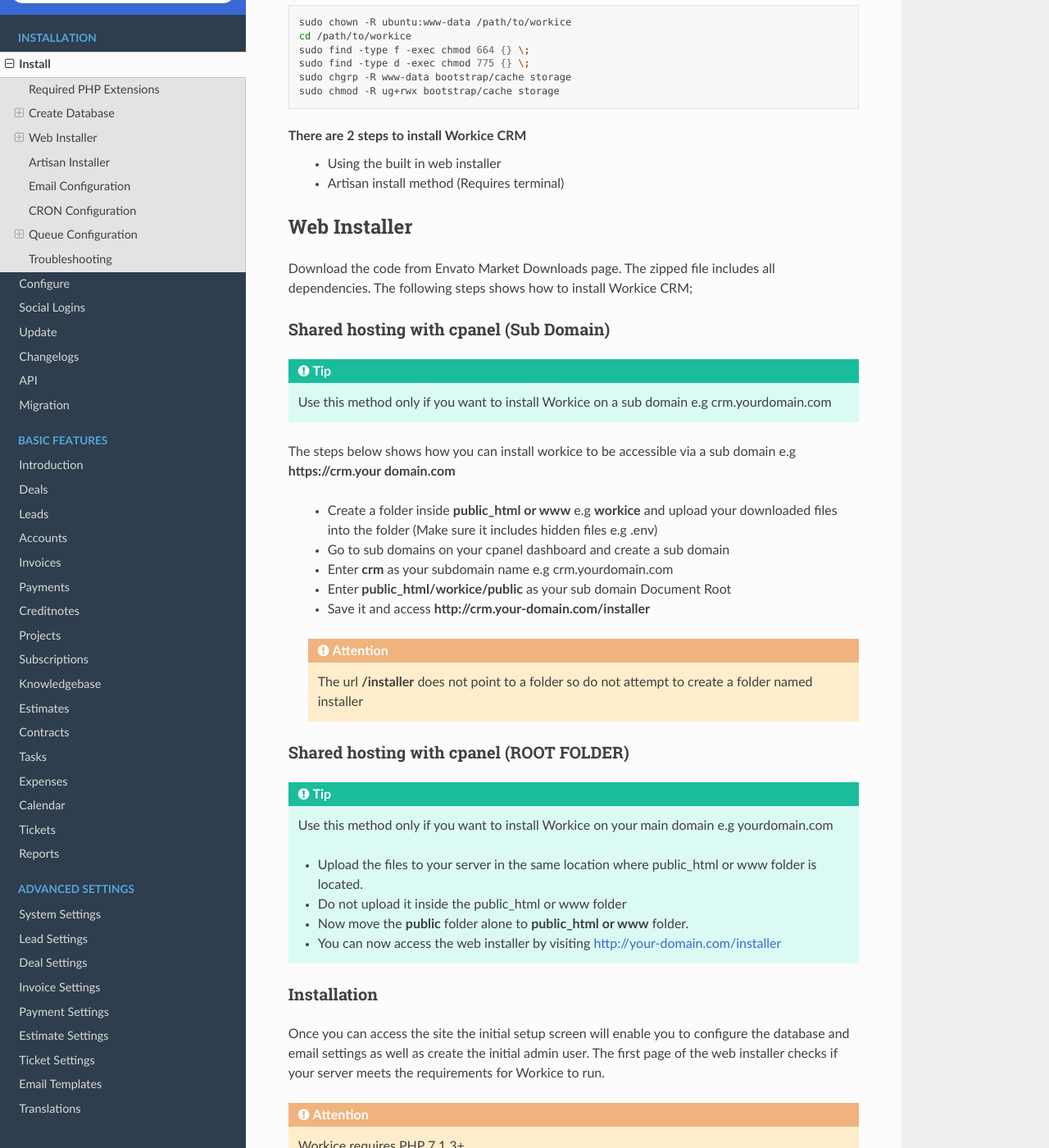
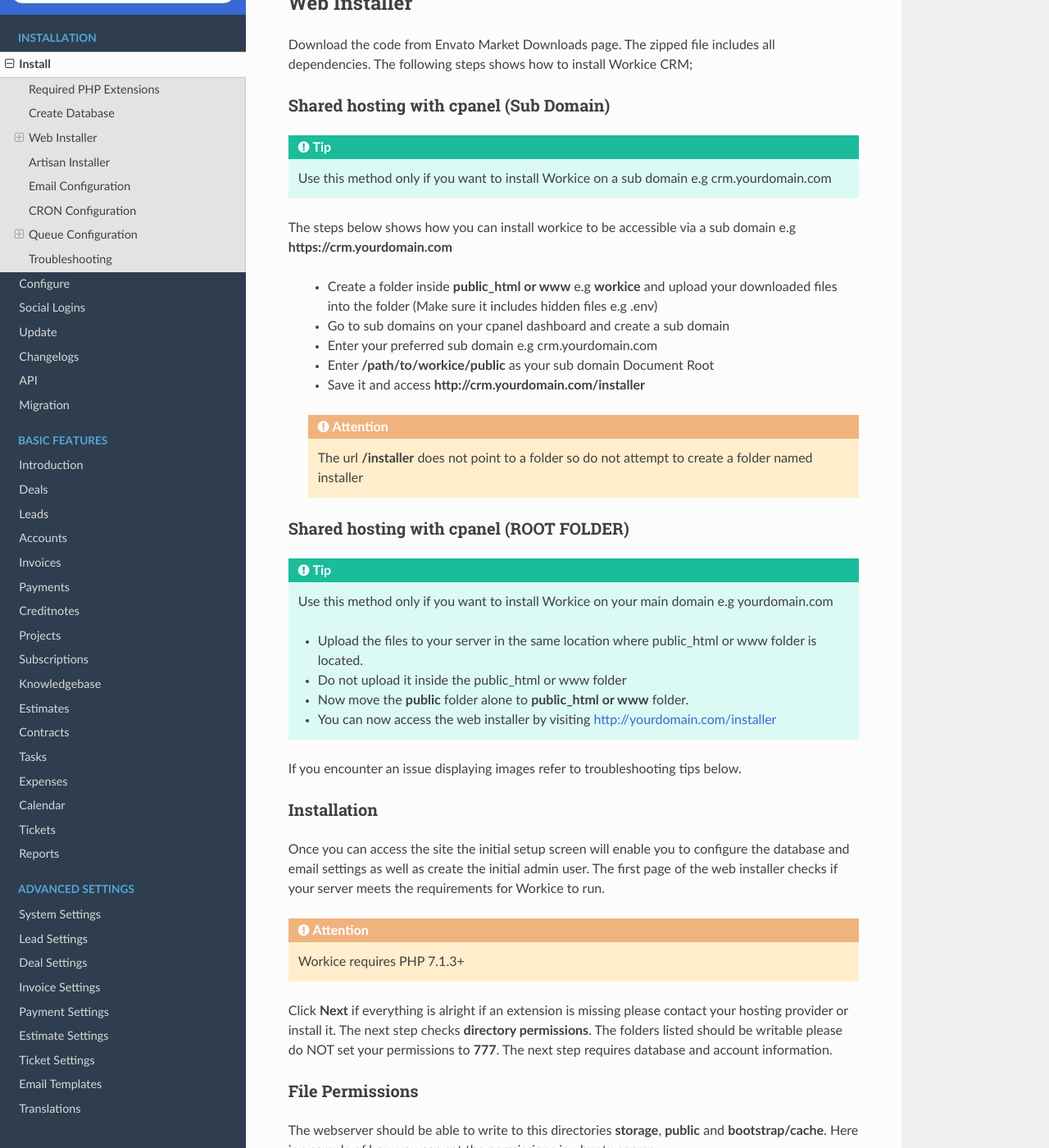
Before and after one commit to wmandai/workice-docs, a Sphinx documentation site: the page built from docs/source/install.rst, in a window 1280 px wide and 1400 px high, scrolled down 1331 px. Shown: the whole window at 82% size. Built offline with Sphinx 7.4.7 and the Read the Docs theme 2.0.0, drawn with Linux system fonts in a browser that asks for light colours; some of the changed lines change nothing that is shown; some of the changed text lies outside the part shown.

Commit message:
Modified installation guide

```diff
--- a/docs/source/install.rst
+++ b/docs/source/install.rst
@@ -41,6 +41,53 @@
 
 - You will need to enter this credentials in the steps below.
 
+There are 2 steps to install Workice CRM
+ - Using the built in web installer
+ - Artisan install method (Requires terminal)
+
+Web Installer
+^^^^^^^^^^^^^^^
+Download the code from Envato Market Downloads page.
+The zipped file includes all dependencies.
+The following steps shows how to install Workice CRM;
+
+Shared hosting with cpanel (Sub Domain)
+""""""""""""""""""""""""""""""""""""""""""""""""""""""
+.. TIP:: Use this method only if you want to install Workice on a sub domain e.g crm.yourdomain.com
+
+The steps below shows how you can install workice to be accessible via a sub domain e.g **https://crm.yourdomain.com**
+
+ - Create a folder inside **public_html or www** e.g **workice** and upload your downloaded files into the folder (Make sure it includes hidden files e.g .env)
+ - Go to sub domains on your cpanel dashboard and create a sub domain
+ - Enter your preferred sub domain e.g crm.yourdomain.com
+ - Enter **/path/to/workice/public** as your sub domain Document Root
+ - Save it and access **http://crm.yourdomain.com/installer**
+
+ .. ATTENTION:: The url **/installer** does not point to a folder so do not attempt to create a folder named installer
+
+Shared hosting with cpanel (ROOT FOLDER)
+""""""""""""""""""""""""""""""""""""""""""""""""""""""
+
+.. TIP:: Use this method only if you want to install Workice on your main domain e.g yourdomain.com
+
+ - Upload the files to your server in the same location where public_html or www folder is located.
+ - Do not upload it inside the public_html or www folder
+ - Now move the **public** folder alone to **public_html or www** folder.
+ - You can now access the web installer by visiting http://yourdomain.com/installer
+
+If you encounter an issue displaying images refer to troubleshooting tips below.
+
+Installation
+""""""""""""""
+Once you can access the site the initial setup screen will enable you to configure the database and email settings as well as create the initial admin user.
+The first page of the web installer checks if your server meets the requirements for Workice to run.
+
+.. ATTENTION:: Workice requires PHP 7.1.3+
+
+Click **Next** if everything is alright if an extension is missing please contact your hosting provider or install it.
+The next step checks **directory permissions**. The folders listed should be writable please do NOT set your permissions to **777**.
+The next step requires database and account information.
+
 File Permissions
 """"""""""""""""""
 The webserver should be able to write to this directories **storage**, **public** and **bootstrap/cache**.
@@ -55,61 +102,14 @@
    sudo chgrp -R www-data bootstrap/cache storage
    sudo chmod -R ug+rwx bootstrap/cache storage
 
-There are 2 steps to install Workice CRM
- - Using the built in web installer
- - Artisan install method (Requires terminal)
-
-Web Installer
-^^^^^^^^^^^^^^^
-Download the code from Envato Market Downloads page.
-The zipped file includes all dependencies.
-The following steps shows how to install Workice CRM;
-
-Shared hosting with cpanel (Sub Domain)
-""""""""""""""""""""""""""""""""""""""""""""""""""""""
-.. TIP:: Use this method only if you want to install Workice on a sub domain e.g crm.yourdomain.com
-
-The steps below shows how you can install workice to be accessible via a sub domain e.g **https://crm.your domain.com**
-
- - Create a folder inside **public_html or www** e.g **workice** and upload your downloaded files into the folder (Make sure it includes hidden files e.g .env)
- - Go to sub domains on your cpanel dashboard and create a sub domain
- - Enter **crm** as your subdomain name e.g crm.yourdomain.com
- - Enter **public_html/workice/public** as your sub domain Document Root
- - Save it and access **http://crm.your-domain.com/installer**
-
- .. ATTENTION:: The url **/installer** does not point to a folder so do not attempt to create a folder named installer
-
-Shared hosting with cpanel (ROOT FOLDER)
-""""""""""""""""""""""""""""""""""""""""""""""""""""""
-
-.. TIP:: Use this method only if you want to install Workice on your main domain e.g yourdomain.com
-
- - Upload the files to your server in the same location where public_html or www folder is located.
- - Do not upload it inside the public_html or www folder
- - Now move the **public** folder alone to **public_html or www** folder.
- - You can now access the web installer by visiting http://your-domain.com/installer
-
-
-
-Installation
-""""""""""""""
-Once you can access the site the initial setup screen will enable you to configure the database and email settings as well as create the initial admin user.
-The first page of the web installer checks if your server meets the requirements for Workice to run.
-
-.. ATTENTION:: Workice requires PHP 7.1.3+
-
-Click **Next** if everything is alright if an extension is missing please contact your hosting provider or install it.
-The next step checks **directory permissions**. The folders listed should be writable please do NOT set your permissions to **777**.
-The next step requires database and account information.
-
-- Enter your application name and application URL (e.g https://crm.your-domain.com)
+- Enter your application name and application URL (e.g https://crm.yourdomain.com)
 - Enter your database access information that you used when creating database.
 - Enter your admin account information. (This is the admin account you are going to login with)
 - Click on install and Workice will perform the migrations and seeding.
 - If everything went well, you should get a success screen. Click on **Exit** and login using admin account you created above.
 
 
-.. ATTENTION:: You will need to setup email sending inorder to verify admin account. More on that in next article.
+.. ATTENTION:: You will need to setup email sending inorder to verify users accounts. More on that in next article.
 
 
 Artisan Installer
@@ -118,7 +118,7 @@
  - Open **.env** file and update your database credentials i.e **DB host,DB User etc** (You can change other configurations later).
  - Run command ``php artisan workice:install`` to start the installation.
  - You will be asked to enter admin email and password.
- - After successfull install you can now access your dashboard using http://crm.your-domain.com
+ - After successfull install you can now access your dashboard using http://crm.yourdomain.com
  - Use your admin account to login.
 
 .. NOTE:: Admin account created using ``php artisan workice:install`` command does not require email verification.
@@ -192,7 +192,6 @@
 
 See the `details here <configure.html>`_ for additional configuration options.
 
-
 Troubleshooting
 ^^^^^^^^^^^^^^^^^
 
```
